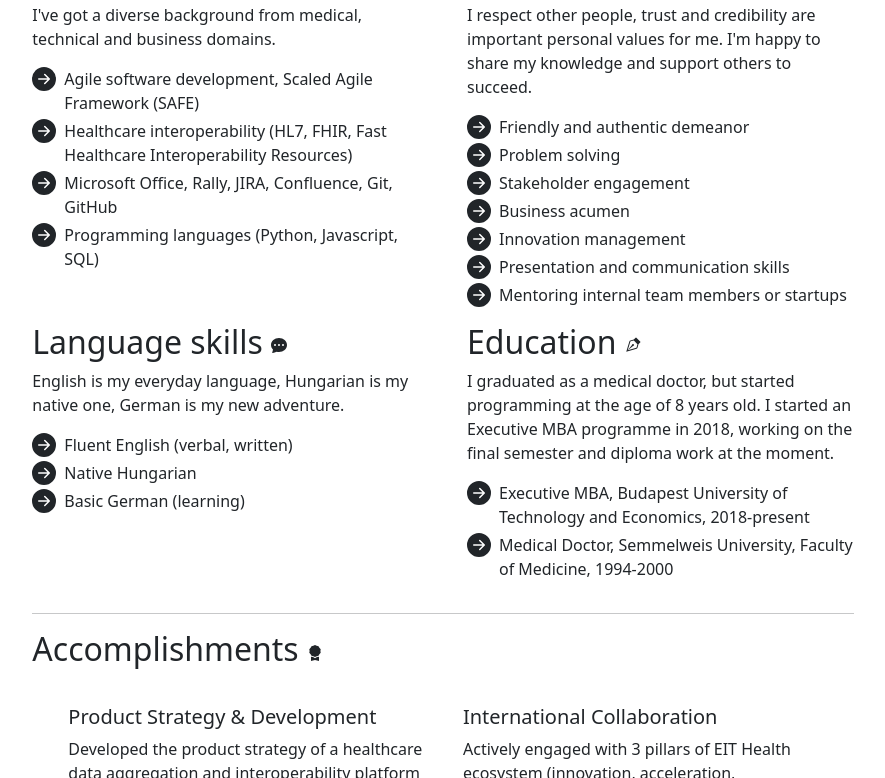
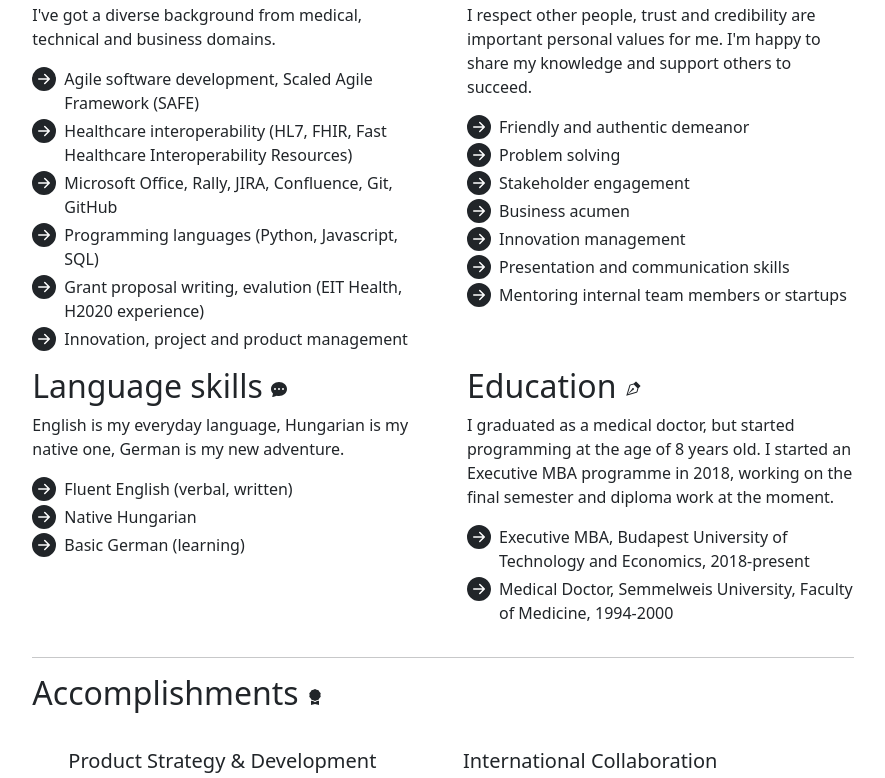
Before and after one commit to bencsikp/bencsikp.github.io, a plain HTML site: page index.html in a window 1280 px wide. Shown: the part 1448-2226 px from the top of the page, without its empty margins (197-1082 px from the left). Drawn offline with Linux system fonts and the light colour scheme.

Commit message:
Personal page update grant

```diff
--- a/index.html
+++ b/index.html
@@ -140,6 +140,8 @@
           <li>Healthcare interoperability (HL7, FHIR, Fast Healthcare Interoperability Resources)</li>
           <li>Microsoft Office, Rally, JIRA, Confluence, Git, GitHub</li>
           <li>Programming languages (Python, Javascript, SQL)</li>
+          <li>Grant proposal writing, evalution (EIT Health, H2020 experience)</li>
+          <li>Innovation, project and product management</li>
         </ul>
       </div>
 
```
